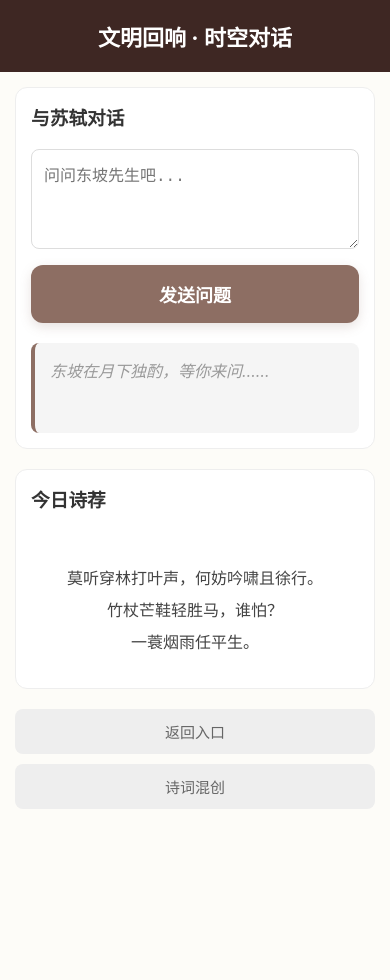
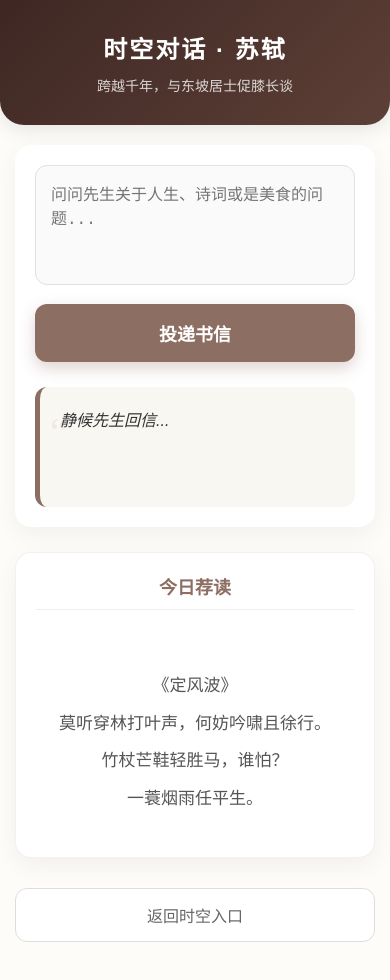
Before and after one commit to hong-red/Civilization-Echo, a website: page public/m-dialogue.html in a window 390 px wide. Before the commit the page ends 864 px from the top, so only its background shows below. Drawn offline with Linux system fonts and the light colour scheme.

Commit message:
revert: restore desktop versions and redesign mobile UI with robust API handling

```diff
--- a/public/m-dialogue.html
+++ b/public/m-dialogue.html
@@ -5,95 +5,149 @@
   <meta name="viewport" content="width=device-width, initial-scale=1.0" />
   <title>时空对话 · 苏轼 (移动版)</title>
   <style>
+    :root {
+      --primary: #8d6e63;
+      --bg: #fdfcf8;
+      --card-bg: #ffffff;
+      --text: #333333;
+    }
     body {
       margin: 0;
-      font-family: -apple-system, BlinkMacSystemFont, "Segoe UI", Roboto, "Helvetica Neue", Arial, sans-serif;
-      background: #fdfcf8;
-      color: #333;
+      font-family: "PingFang SC", "Hiragino Sans GB", "Microsoft YaHei", sans-serif;
+      background: var(--bg);
+      color: var(--text);
       padding-bottom: 40px;
       touch-action: manipulation;
     }
     header {
-      background: #3e2723;
+      background: linear-gradient(135deg, #3e2723 0%, #5d4037 100%);
       color: #fff;
-      padding: 20px 15px;
+      padding: 30px 20px;
       text-align: center;
+      border-bottom-left-radius: 24px;
+      border-bottom-right-radius: 24px;
+      box-shadow: 0 4px 20px rgba(0,0,0,0.1);
     }
-    header h1 { margin: 0; font-size: 22px; }
+    header h1 { margin: 0; font-size: 24px; letter-spacing: 2px; }
+    header p { margin: 10px 0 0; font-size: 14px; opacity: 0.8; }
 
-    main { padding: 15px; }
+    main { padding: 20px 15px; }
 
     .chat-box {
-      background: #fff;
-      border-radius: 12px;
-      padding: 15px;
-      border: 1px solid #eee;
-      margin-bottom: 20px;
+      background: var(--card-bg);
+      border-radius: 16px;
+      padding: 20px;
+      box-shadow: 0 8px 24px rgba(0,0,0,0.05);
+      margin-bottom: 25px;
     }
 
     textarea {
       width: 100%;
-      height: 100px;
-      padding: 12px;
-      border: 1px solid #ddd;
-      border-radius: 8px;
+      height: 120px;
+      padding: 15px;
+      border: 1px solid #e0e0e0;
+      border-radius: 12px;
       font-size: 16px;
       box-sizing: border-box;
-      margin-bottom: 12px;
+      margin-bottom: 15px;
+      background: #fafafa;
+      resize: none;
+      transition: all 0.3s;
+    }
+    textarea:focus {
+      outline: none;
+      border-color: var(--primary);
+      background: #fff;
+      box-shadow: 0 0 0 3px rgba(141, 110, 99, 0.1);
     }
 
     button {
       width: 100%;
       padding: 16px;
-      background: #8d6e63;
+      background: var(--primary);
       color: #fff;
       border: none;
       border-radius: 12px;
       font-size: 18px;
       font-weight: bold;
-      box-shadow: 0 4px 12px rgba(141, 110, 99, 0.2);
+      box-shadow: 0 6px 16px rgba(141, 110, 99, 0.3);
+      transition: transform 0.2s;
     }
+    button:active { transform: scale(0.98); }
+    button:disabled { background: #ccc; box-shadow: none; }
 
     .answer {
-      margin-top: 20px;
-      padding: 15px;
-      background: #f5f5f5;
-      border-radius: 8px;
-      line-height: 1.7;
-      min-height: 60px;
-      border-left: 4px solid #8d6e63;
+      margin-top: 25px;
+      padding: 20px;
+      background: #f9f7f2;
+      border-radius: 12px;
+      line-height: 1.8;
+      min-height: 80px;
+      border-left: 5px solid var(--primary);
+      font-size: 16px;
+      position: relative;
+    }
+    .answer::before {
+      content: "“";
+      position: absolute;
+      top: 10px;
+      left: 10px;
+      font-size: 40px;
+      color: var(--primary);
+      opacity: 0.1;
+      font-family: serif;
     }
 
     .poem-section {
-      background: #fff;
-      border-radius: 12px;
-      padding: 15px;
-      border: 1px solid #eee;
+      background: var(--card-bg);
+      border-radius: 16px;
+      padding: 20px;
+      box-shadow: 0 8px 24px rgba(0,0,0,0.05);
+      border: 1px solid rgba(141, 110, 99, 0.1);
+    }
+    .poem-section h3 {
+      margin-top: 0;
+      font-size: 18px;
+      color: var(--primary);
+      text-align: center;
+      border-bottom: 1px solid #eee;
+      padding-bottom: 10px;
     }
 
     .poem-text {
       white-space: pre-line;
       text-align: center;
-      line-height: 2;
-      font-size: 16px;
-      color: #444;
-      margin: 15px 0;
+      line-height: 2.2;
+      font-size: 17px;
+      color: #555;
+      margin: 20px 0;
+      font-family: "Noto Serif SC", serif;
     }
 
     .nav-btns {
       display: flex;
       flex-direction: column;
-      gap: 10px;
-      margin-top: 20px;
+      gap: 12px;
+      margin-top: 30px;
     }
 
     .nav-btns a {
       text-align: center;
-      padding: 12px;
-      background: #eee;
+      padding: 14px;
+      background: #fff;
       color: #666;
       text-decoration: none;
-      border-radius: 8px;
+      border-radius: 12px;
+      font-size: 16px;
+      border: 1px solid #ddd;
+      transition: all 0.3s;
+    }
+    .nav-btns a:active { background: #f5f5f5; }
+
+    .retry-btn {
+      margin-top: 15px;
+      background: #555;
+      padding: 10px;
       font-size: 15px;
     }
   </style>
@@ -101,22 +155,23 @@
 <body>
 
 <header>
-  <h1>文明回响 · 时空对话</h1>
+  <h1>时空对话 · 苏轼</h1>
+  <p>跨越千年，与东坡居士促膝长谈</p>
 </header>
 
 <main>
   <div class="chat-box">
-    <h3 style="margin-top:0">与苏轼对话</h3>
-    <textarea id="question" placeholder="问问东坡先生吧..."></textarea>
-    <button onclick="askSuShi()">发送问题</button>
+    <textarea id="question" placeholder="问问先生关于人生、诗词或是美食的问题..."></textarea>
+    <button onclick="askSuShi()">投递书信</button>
     <div class="answer" id="answerBox">
-      <em style="color:#999">东坡在月下独酌，等你来问……</em>
+      <em>静候先生回信...</em>
     </div>
   </div>
 
   <div class="poem-section">
-    <h3 style="margin-top:0">今日诗荐</h3>
+    <h3>今日荐读</h3>
     <div class="poem-text">
+      《定风波》
       莫听穿林打叶声，何妨吟啸且徐行。
       竹杖芒鞋轻胜马，谁怕？
       一蓑烟雨任平生。
@@ -124,8 +179,7 @@
   </div>
 
   <div class="nav-btns">
-    <a href="index.html">返回入口</a>
-    <a href="m-creation.html">诗词混创</a>
+    <a href="index.html">返回时空入口</a>
   </div>
 </main>
 
```
Also changed, not shown: public/creation.html (+3 -14 lines), public/dialogue.html (+3 -14 lines), public/kids_story.html (+3 -14 lines), public/m-creation.html (+90 -49 lines), public/m-kids_story.html (+62 -28 lines).
